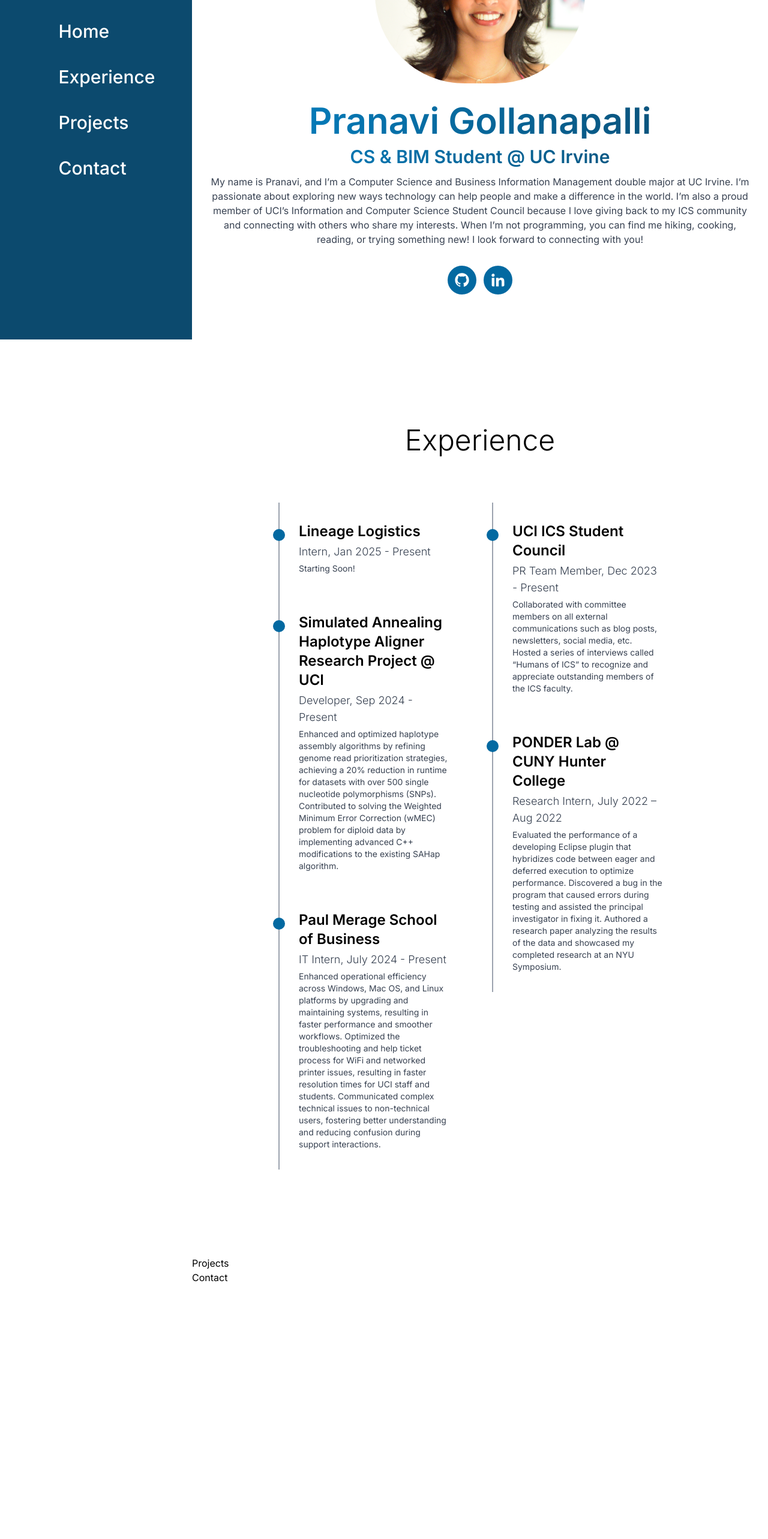
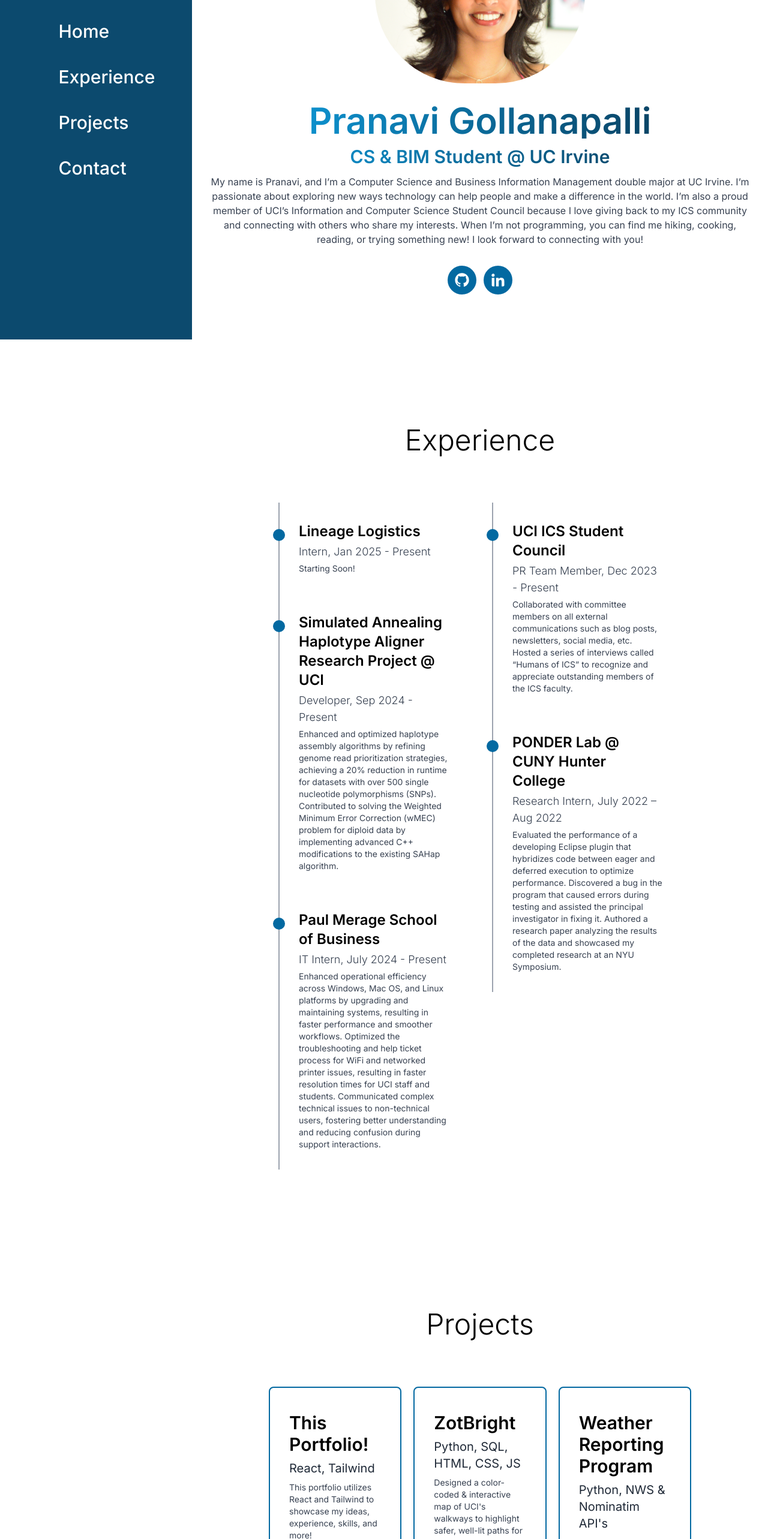
Before and after one commit to pranavigpalli/pranavigpalli.github.io, a React (Vite) app: page / in a window 1280 px wide. Shown: the part 234-2800 px from the top of the page at 60% size. Before the commit the page ends 2376 px from the top, so only its background shows below. Built offline with nearby package versions, Linux system fonts and the light colour scheme.

Commit message:
completed Projects page with updated information

```diff
--- a/src/components/Home.jsx
+++ b/src/components/Home.jsx
@@ -14,11 +14,11 @@ const Home = () => {
                 sm:w-[350px] rounded-full'/>
 
                 <div className="space-y-1 sm:space-y-3">
-                    <h1 className='bg-gradient-to-r from-sky-600 to-sky-900
+                    <h1 className='bg-gradient-to-r from-sky-500 to-sky-950
                     bg-clip-text text-4xl font-semibold text-transparent
                     md:text-5xl lg:text-6xl'>Pranavi Gollanapalli</h1>
 
-                    <h3 className='bg-gradient-to-r from-sky-600 to-sky-900
+                    <h3 className='bg-gradient-to-r from-sky-500 to-sky-950
                     bg-clip-text text-xl font-semibold text-transparent
                     md:text-2xl lg:text-3xl'>CS & BIM Student @ UC Irvine</h3>
 
--- a/src/components/Projects.jsx
+++ b/src/components/Projects.jsx
@@ -2,7 +2,42 @@ import React from 'react'
 
 const Projects = () => {
   return (
-    <div>Projects</div>
+    <div id='Projects' className='min-h-screen w-full flex flex-col items-center justify-center
+    gap-20 p-10 md:p-16 xl:px-32'>
+
+      <h1 className='text-center text-5xl font-light'>Projects</h1>
+
+      <div className='grid grid-cols-1 lg:grid-cols-2 xl:grid-cols-3 gap-5'>
+
+        <div className='text-left space-y-2 border-2 hover:scale-105 transition-all duration-200
+        cursor-pointer px-8 py-10 border-sky-700 rounded-lg hover:bg-sky-200'>
+          <h1 className='text-3xl font-semibold'>This Portfolio!</h1>
+          <h3 className='text-xl text-gray-800'>React, Tailwind</h3>
+          <p className='text-sm text-gray-700'>This portfolio utilizes React and Tailwind to showcase
+            my ideas, experience, skills, and more! </p>
+        </div>
+
+        <div className='text-left space-y-2 border-2 hover:scale-105 transition-all duration-200
+        cursor-pointer px-8 py-10 border-sky-700 rounded-lg hover:bg-sky-200'>
+          <h1 className='text-3xl font-semibold'>ZotBright</h1>
+          <h3 className='text-xl text-gray-800'>Python, SQL, HTML, CSS, JS</h3>
+          <p className='text-sm text-gray-700'>Designed a color-coded & interactive map of UCI's
+            walkways to highlight safer, well-lit paths for nighttime navigation. Includes a
+            user-submitted form for reporting broken lights or other walkway
+            issues, ensuring dynamic, up-to-date information for enhanced campus safety. </p>
+        </div>
+
+        <div className='text-left space-y-2 border-2 hover:scale-105 transition-all duration-200
+        cursor-pointer px-8 py-10 border-sky-700 rounded-lg hover:bg-sky-200'>
+          <h1 className='text-3xl font-semibold'>Weather Reporting Program</h1>
+          <h3 className='text-xl text-gray-800'>Python, NWS & Nominatim API's</h3>
+          <p className='text-sm text-gray-700'>Program identifies the nearest weather station to
+            optimize data retrieval speed and accuracy. Displays key metrics, including temperature,
+            feels-like temperature, humidity, wind speed, and precipitation. </p>
+        </div>
+
+      </div>
+    </div>
   )
 }
 
```
